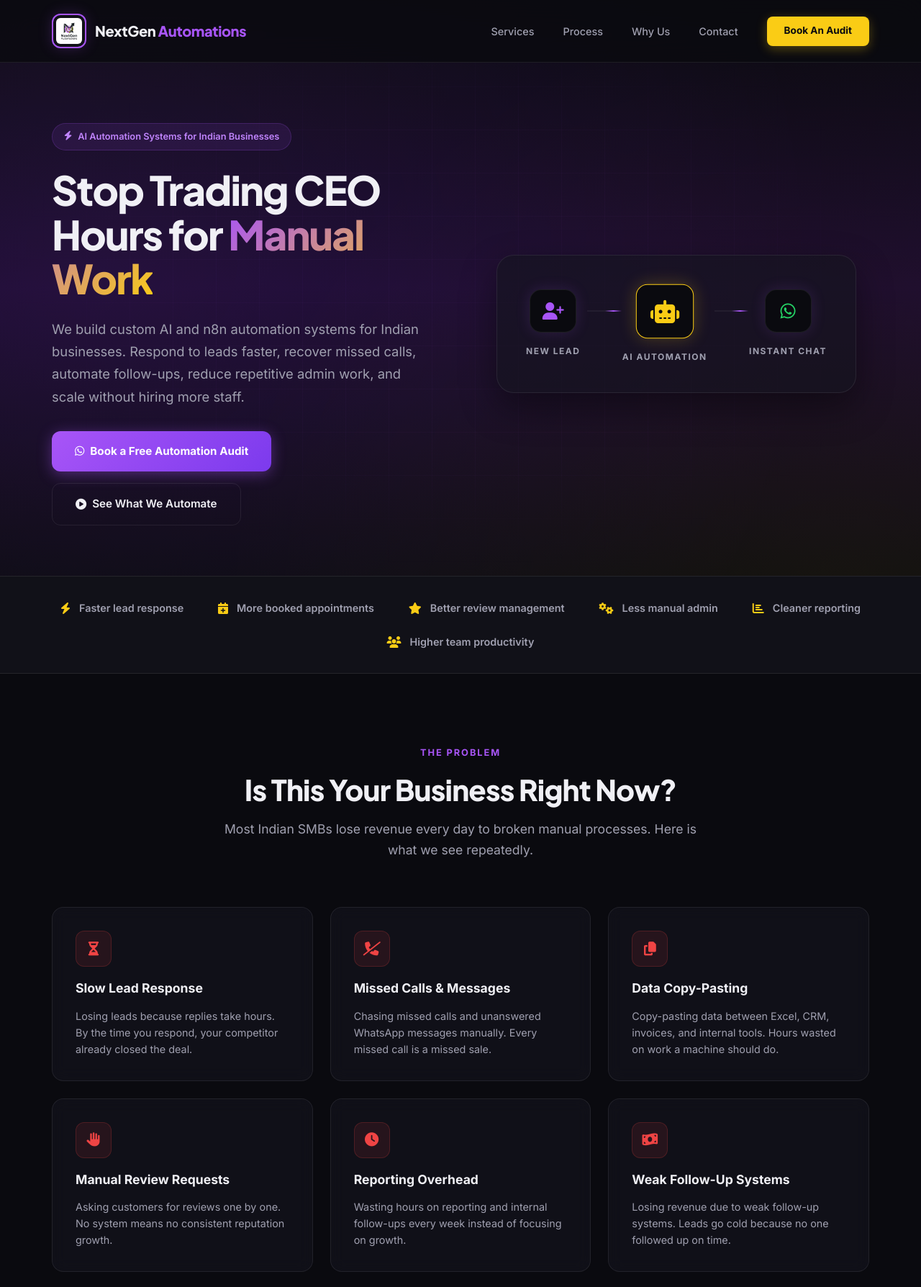
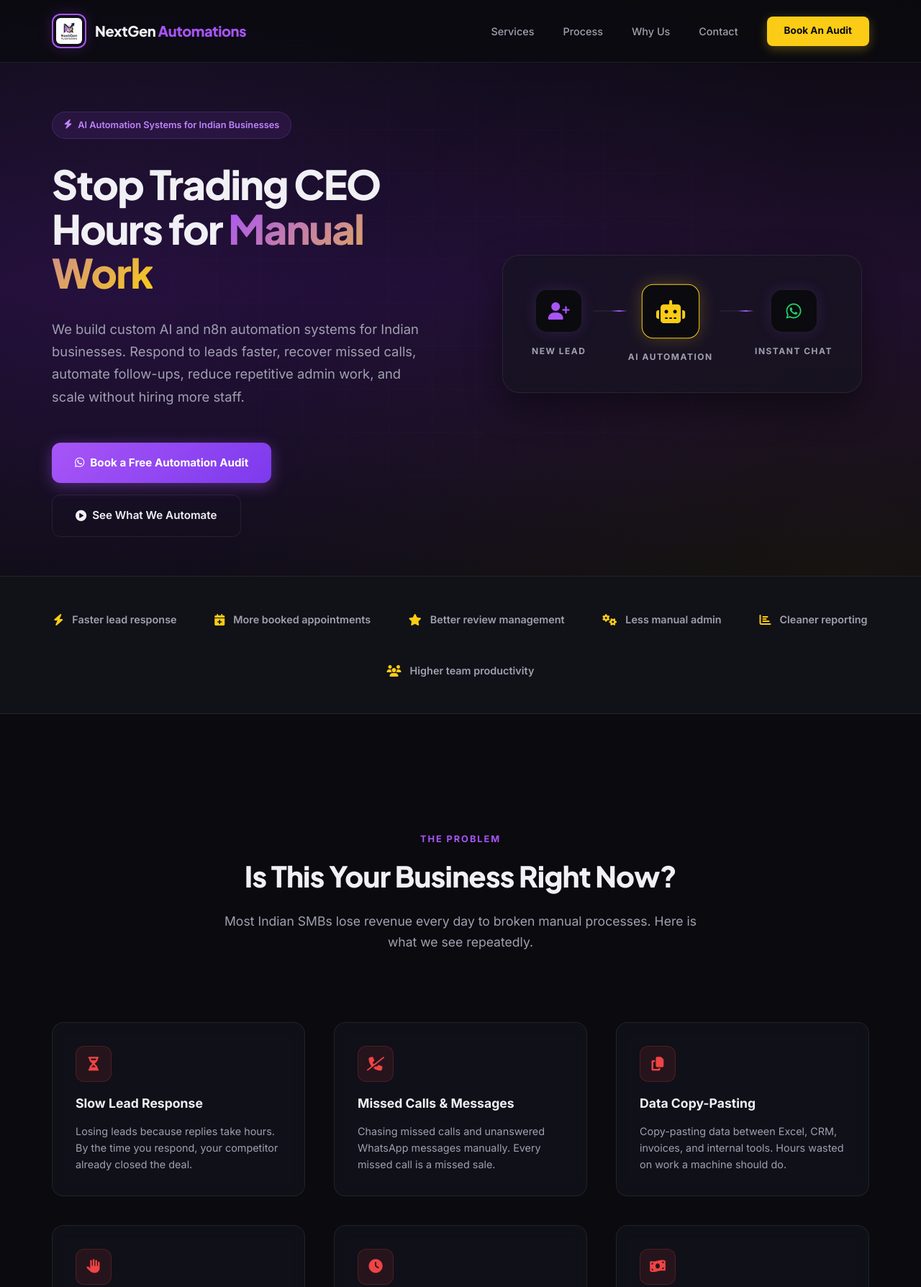
Before and after one commit to Kuldeep0101/nextgen-automations, a plain HTML site: page index.html in a window 1280 px wide. Shown: the top 1788 px of the page at 72% size. Drawn offline with Linux system fonts and the light colour scheme.

Commit message:
style: fix spacing between sections and components for better readability

```diff
--- a/index.html
+++ b/index.html
@@ -157,7 +157,7 @@
             padding: 0 2rem;
             display: grid;
             grid-template-columns: 1fr 1fr;
-            gap: 4rem;
+            gap: 6rem;
             align-items: center;
             position: relative;
             z-index: 1;
@@ -174,7 +174,7 @@
             font-size: 0.8rem;
             font-weight: 600;
             color: var(--accent-purple-light);
-            margin-bottom: 1.5rem;
+            margin-bottom: 2rem;
             animation: fadeInUp 0.6s ease;
         }
         .hero-title {
@@ -183,7 +183,7 @@
             font-weight: 800;
             line-height: 1.1;
             letter-spacing: -0.03em;
-            margin-bottom: 1.5rem;
+            margin-bottom: 2rem;
             animation: fadeInUp 0.6s ease 0.1s both;
         }
         .hero-title .highlight {
@@ -196,7 +196,7 @@
             font-size: 1.15rem;
             color: var(--text-secondary);
             line-height: 1.7;
-            margin-bottom: 2rem;
+            margin-bottom: 3rem;
             animation: fadeInUp 0.6s ease 0.2s both;
         }
         .hero-ctas {
@@ -315,7 +315,7 @@
             background: var(--bg-secondary);
             border-top: 1px solid var(--border-glass);
             border-bottom: 1px solid var(--border-glass);
-            padding: 2rem 0;
+            padding: 3rem 0;
             position: relative;
             z-index: 2;
         }
@@ -326,15 +326,15 @@
             display: flex;
             justify-content: space-around;
             flex-wrap: wrap;
-            gap: 1.5rem;
+            gap: 3rem;
         }
         .trust-item { display: flex; align-items: center; gap: 0.75rem; font-size: 0.9rem; font-weight: 600; color: var(--text-secondary); }
         .trust-item i { color: var(--accent-yellow); font-size: 1rem; }
 
         /* Section Styles */
-        .section { padding: 6rem 0; position: relative; }
+        .section { padding: 10rem 0; position: relative; }
         .section-container { max-width: 1200px; margin: 0 auto; padding: 0 2rem; }
-        .section-header { text-align: center; max-width: 700px; margin: 0 auto 4rem; }
+        .section-header { text-align: center; max-width: 700px; margin: 0 auto 6rem; }
         .section-label {
             display: inline-block;
             font-size: 0.8rem;
@@ -349,13 +349,13 @@
             font-size: 2.5rem;
             font-weight: 800;
             line-height: 1.2;
-            margin-bottom: 1rem;
+            margin-bottom: 1.5rem;
             letter-spacing: -0.02em;
         }
         .section-subtitle { font-size: 1.1rem; color: var(--text-secondary); line-height: 1.7; }
 
         /* Problem Grid */
-        .problem-grid { display: grid; grid-template-columns: repeat(3, 1fr); gap: 1.5rem; }
+        .problem-grid { display: grid; grid-template-columns: repeat(3, 1fr); gap: 2.5rem; }
         .problem-card {
             background: var(--bg-card);
             border: 1px solid var(--border-glass);
@@ -380,7 +380,7 @@
         .problem-card p { font-size: 0.9rem; color: var(--text-secondary); line-height: 1.6; }
 
         /* Services Grid */
-        .services-grid { display: grid; grid-template-columns: repeat(3, 1fr); gap: 1.5rem; }
+        .services-grid { display: grid; grid-template-columns: repeat(3, 1fr); gap: 2.5rem; }
         .service-card {
             background: var(--bg-card);
             border: 1px solid var(--border-glass);
```
